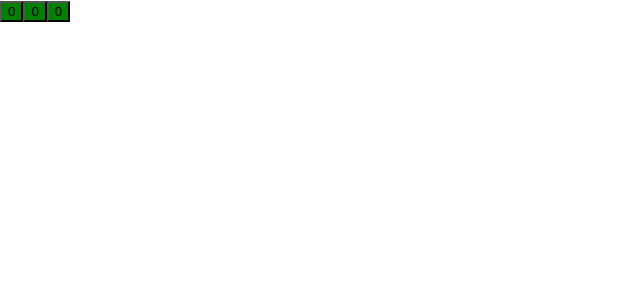
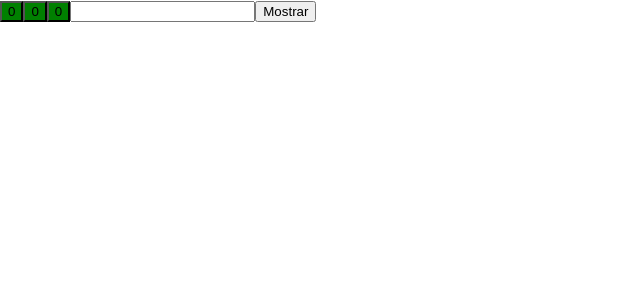
Before and after one commit to lazaroor/trybe-exercises, a React (Create React App) app in the folder Front-End/Bloco-10-intro-react/10.3-Estado-Eventos-React/fancy-buttons/: page / in a window 1280 px wide. Shown: the top 300 px of the page, without its empty margins (0-640 px from the left). Built offline with nearby package versions, Linux system fonts and the light colour scheme.

Commit message:
Alterado nome da branch

```diff
--- a/Front-End/Bloco-10-intro-react/10.3-Estado-Eventos-React/fancy-buttons/src/App.js
+++ b/Front-End/Bloco-10-intro-react/10.3-Estado-Eventos-React/fancy-buttons/src/App.js
@@ -7,10 +7,12 @@ class App extends React.Component {
     this.handleButtonOne = this.handleButtonOne.bind(this);
     this.handleButtonTwo = this.handleButtonTwo.bind(this);
     this.handleButtonThree = this.handleButtonThree.bind(this);
+    this.hidePwd = this.hidePwd.bind(this);
     this.state = {
       clickNumberOne: 0,
       clickNumberTwo: 0,
       clickNumberThree: 0,
+      typePwd: 'Password',
     }
   }
 
@@ -31,6 +33,14 @@ class App extends React.Component {
     this.setState((estadoAnterior, _props) => ({
       clickNumberThree: estadoAnterior.clickNumberThree + 1,
     }))
+  }
+
+  hidePwd() {
+    if(this.state.typePwd === 'password'){
+      this.setState({typePwd: 'text'})
+    } else {
+      this.setState({typePwd: 'password'})
+    }
   }
 
   isEven(clickNumber) {
@@ -58,6 +68,9 @@ class App extends React.Component {
       >
         {this.state.clickNumberThree}
       </button>
+
+      <input type={this.state.typePwd}></input>
+      <button onClick={this.hidePwd}>Mostrar</button>
     </>
   }
 }
```
